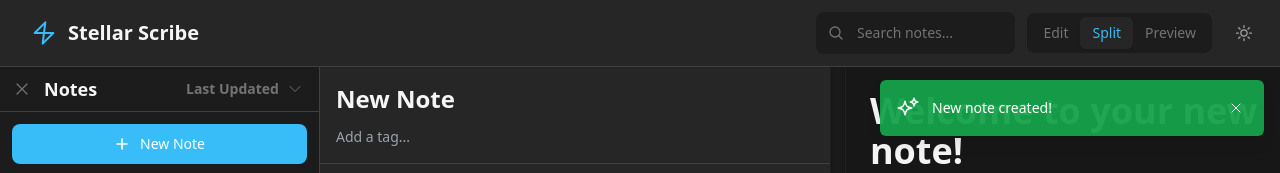
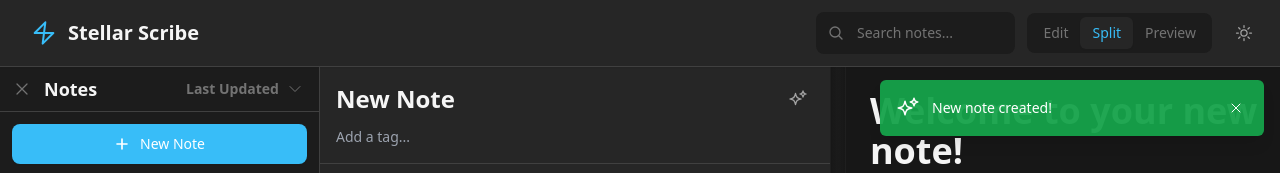
Before and after one commit to Abhishekabysm/steller-scribe, a React (Vite) app: page / in a window 1280 px wide. Both pictures are taken after a click on the button "New Note". Shown: the top 173 px of the page. Built offline with nearby package versions, Linux system fonts and the light colour scheme.

Commit message:
feat: add title auto-generation feature in NoteEditor using AI

```diff
--- a/components/NoteEditor.tsx
+++ b/components/NoteEditor.tsx
@@ -1,7 +1,7 @@
 
 import React, { useState, useMemo, useCallback, useRef, KeyboardEvent, useEffect } from 'react';
 import { Note, AITextAction } from '../types';
-import { summarizeText, suggestTagsForText, generateNoteContent, performTextAction } from '../services/geminiService';
+import { summarizeText, suggestTagsForText, generateNoteContent, performTextAction, generateTitle } from '../services/geminiService';
 import { getWordMeaning } from '../services/dictionaryService';
 import { useToasts } from '../hooks/useToasts';
 import { useMediaQuery } from '../hooks/useMediaQuery';
@@ -52,6 +52,7 @@
   const [isDeleteModalOpen, setIsDeleteModalOpen] = useState(false);
   const [isAIGenerateModalOpen, setIsAIGenerateModalOpen] = useState(false);
   const [isGeneratingNote, setIsGeneratingNote] = useState(false);
+  const [isGeneratingTitle, setIsGeneratingTitle] = useState(false);
   const [contextualMenu, setContextualMenu] = useState<{ top: number; left: number } | null>(null);
   const [isAiActionLoading, setIsAiActionLoading] = useState(false);
   const [isDownloadModalOpen, setIsDownloadModalOpen] = useState(false);
@@ -246,6 +247,30 @@
         setIsGeneratingNote(false);
     }
   };
+
+  /** Handler to auto-generate the title from content **/
+  const handleGenerateTitle = useCallback(async () => {
+    if (!activeNote) return;
+    // avoid spamming on very short content
+    if (activeNote.content.trim().length < 20) {
+      addToast("Please write more content before generating a title.", "info");
+      return;
+    }
+
+    setIsGeneratingTitle(true);
+    try {
+      const newTitle = await generateTitle(activeNote.content);
+      onUpdateNote({ title: newTitle });
+      addToast("Title auto-generated!", "success");
+    } catch (error) {
+      addToast(
+        error instanceof Error ? error.message : "Failed to generate title.",
+        "error"
+      );
+    } finally {
+      setIsGeneratingTitle(false);
+    }
+  }, [activeNote, onUpdateNote, addToast]);
 
   const handleTextSelection = (e: React.MouseEvent<HTMLTextAreaElement> | React.TouchEvent<HTMLTextAreaElement>) => {
     const textarea = e.currentTarget;
@@ -587,13 +612,26 @@
   const editorPane = (
       <div className="flex flex-col h-full bg-surface dark:bg-dark-surface relative" ref={editorContainerRef}>
           <div className="p-4 border-b border-border-color dark:border-dark-border-color">
+              <div className="flex items-center">
                   <input
                       type="text"
                       value={activeNote.title}
                       onChange={handleTitleChange}
-                  className="w-full text-2xl font-bold bg-transparent text-text-primary dark:text-dark-text-primary focus:outline-none placeholder:text-text-muted"
                       placeholder="Untitled Note"
+                      className="flex-1 text-2xl font-bold bg-transparent text-text-primary dark:text-dark-text-primary focus:outline-none placeholder:text-text-muted"
                   />
+                  <button
+                      onClick={handleGenerateTitle}
+                      disabled={isGeneratingTitle}
+                      title="Generate title from content"
+                      className="ml-2 p-1.5 text-text-secondary dark:text-dark-text-secondary hover:text-accent dark:hover:text-dark-accent transition-colors disabled:opacity-50 disabled:cursor-not-allowed rounded-md hover:bg-bg-secondary dark:hover:bg-dark-bg-secondary"
+                  >
+                      {isGeneratingTitle
+                          ? <LoadingSpinner />
+                          : <SparklesIcon className="w-5 h-5" />
+                      }
+                  </button>
+              </div>
               <div className="flex items-center flex-wrap gap-2 mt-3">
                   {activeNote.tags.map(tag => <Tag key={tag} tag={tag} onRemove={removeTag} />)}
                   <input
--- a/services/geminiService.ts
+++ b/services/geminiService.ts
@@ -159,3 +159,33 @@
         throw new Error("An unknown error occurred while performing the AI action.");
     }
 };
+
+/**
+ * Generate a concise title (5 words or less) for given note content.
+ * Returns 'Untitled Note' if the content is too short or on error.
+ */
+export const generateTitle = async (text: string): Promise<string> => {
+    if (!text || text.trim().length < 20) {
+        // too little context → fallback
+        return "Untitled Note";
+    }
+
+    try {
+        const client = getAiClient();
+        const prompt = `Provide a concise and descriptive title (5 words or less) for the following note content. Only output the title without any extra punctuation or quotes:\n\n${text}`;
+
+        const response = await client.models.generateContent({
+            model: "gemini-2.5-flash",
+            contents: prompt,
+            config: {
+                thinkingConfig: { thinkingBudget: 0 }
+            }
+        });
+
+        const title = response.text?.trim();
+        return title && title.length > 0 ? title : "Untitled Note";
+    } catch (error) {
+        console.error("Error generating title with Gemini:", error);
+        return "Untitled Note";
+    }
+};
```
Lines whose indentation alone changed are shown as unchanged.
